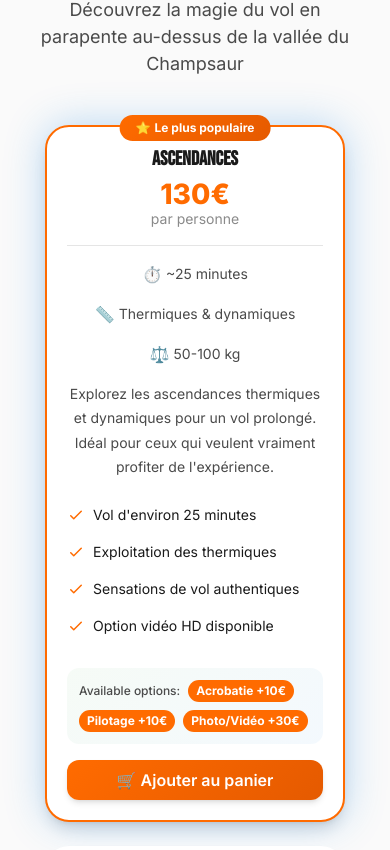
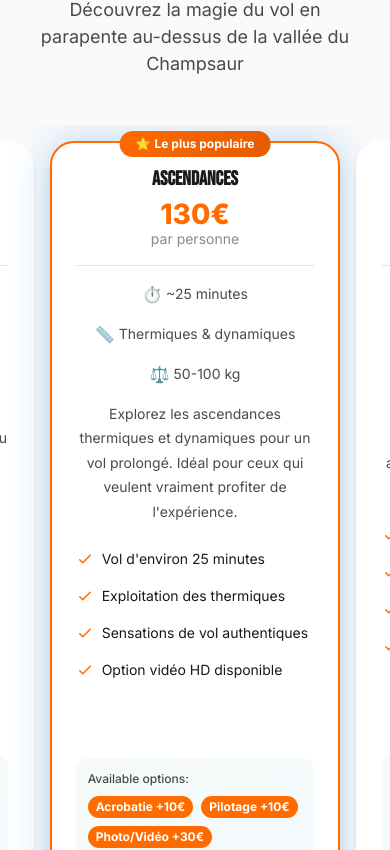
Before and after one commit to parapente-jp/parapente-adventure, a Next.js app: page / in a window 390 px wide. Shown: the part 2039-2889 px from the top of the page. Built offline with nearby package versions, Linux system fonts and the light colour scheme; a web font is replaced by a local one.

Commit message:
style: implement horizontal scroll for formulas on mobile

```diff
--- a/src/components/sections/Formules.module.css
+++ b/src/components/sections/Formules.module.css
@@ -291,17 +291,36 @@
     }
 
     .grid {
-        grid-template-columns: 1fr;
-        gap: var(--space-6);
-        padding: 0 var(--space-2);
+        display: flex;
+        flex-wrap: nowrap;
+        overflow-x: auto;
+        gap: var(--space-4);
+        padding: var(--space-4) var(--space-6) var(--space-10);
+        margin: 0 calc(-1 * var(--space-6));
+        scroll-snap-type: x mandatory;
+        -webkit-overflow-scrolling: touch;
+        scrollbar-width: none;
+        /* Hide scrollbar Firefox */
+    }
+
+    .grid::-webkit-scrollbar {
+        display: none;
+        /* Hide scrollbar Chrome/Safari */
     }
 
     .card {
-        padding: var(--space-5);
+        flex: 0 0 85%;
+        min-width: 280px;
+        scroll-snap-align: center;
+        padding: var(--space-6);
+        transform: none !important;
+        /* Avoid conflicts with scroll snap */
+        opacity: 1 !important;
     }
 
     .card.popular {
-        order: -1;
+        order: unset;
+        /* Keep original order in scroll */
     }
 }
 
```
